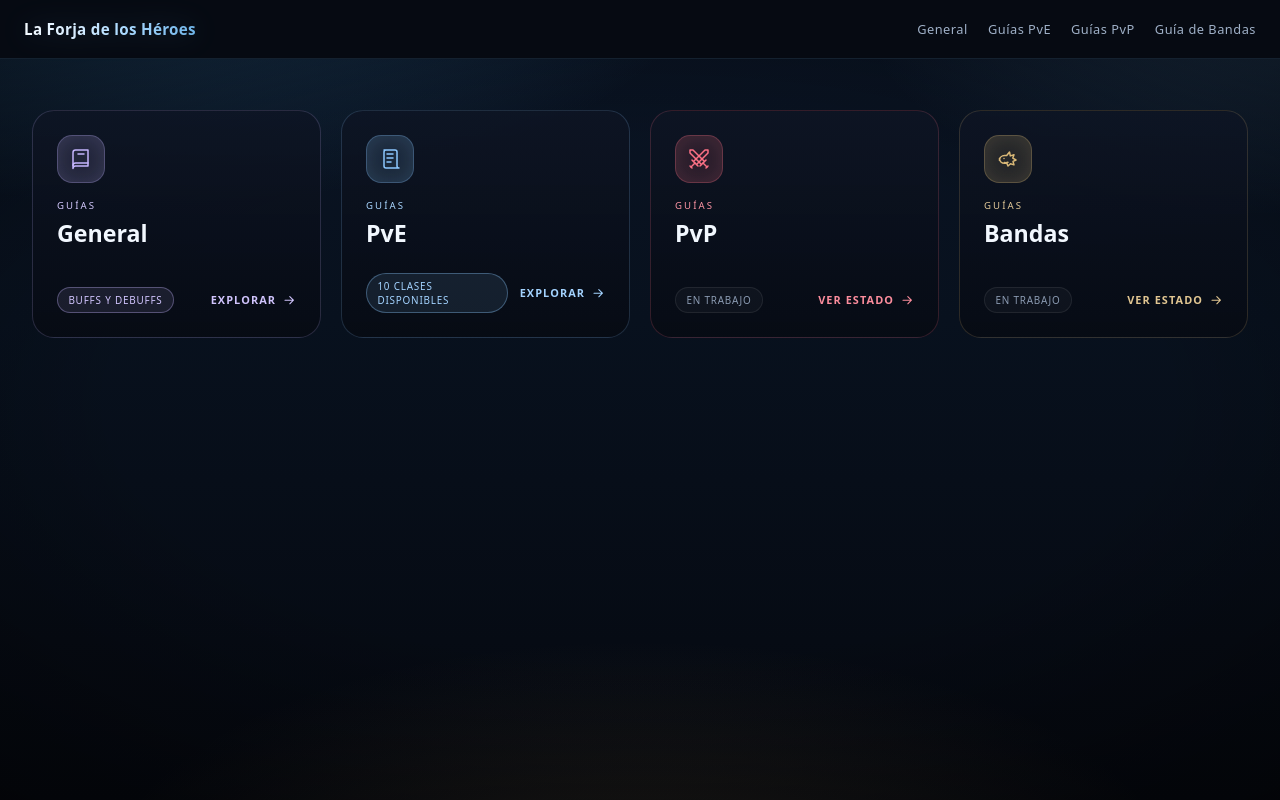
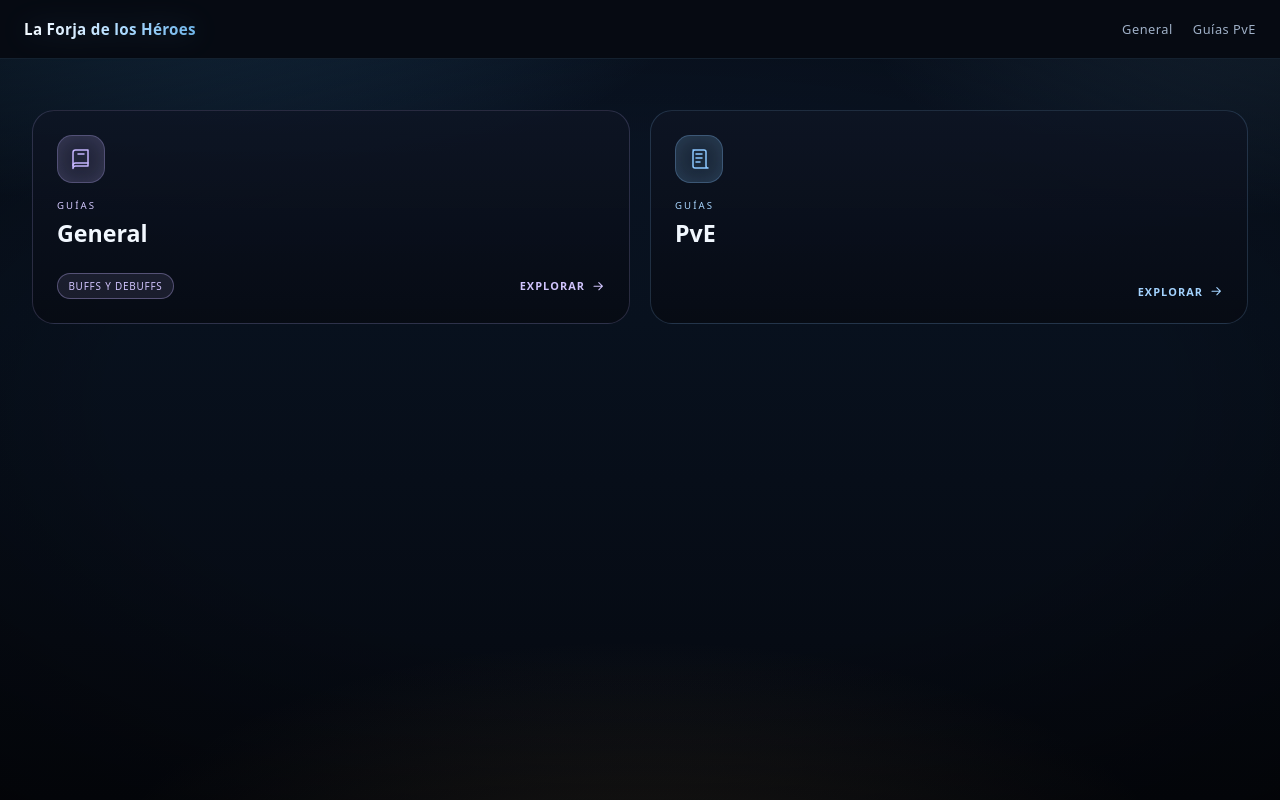
Before and after one commit to KxInsomnia/La-Forja-de-los-Heroes, a React (Vite) app in the folder frontend/: page / in a window 1280 px wide. Built offline with nearby package versions, Linux system fonts and the light colour scheme.

Commit message:
Update: Hide PvP and raid sections and simplify home cards

```diff
--- a/frontend/src/components/home/GuideCard.tsx
+++ b/frontend/src/components/home/GuideCard.tsx
@@ -9,7 +9,7 @@ interface GuideCardProps {
   variant: GuideVariant
   kicker: string
   title: string
-  status: string
+  status?: string
   available?: boolean
   color: string
 }
@@ -163,11 +163,13 @@ export function GuideCard({
       <p className="guide-card__kicker">{kicker}</p>
       <h2 className="guide-card__title">{title}</h2>
       <div className="guide-card__footer">
-        <span
-          className={`guide-card__status${available ? ' guide-card__status--available' : ''}`}
-        >
-          {status}
-        </span>
+        {status && (
+          <span
+            className={`guide-card__status${available ? ' guide-card__status--available' : ''}`}
+          >
+            {status}
+          </span>
+        )}
         <span className="guide-card__cta">
           {available ? 'Explorar' : 'Ver estado'}
           <ArrowIcon />
--- a/frontend/src/components/layout/Navbar.tsx
+++ b/frontend/src/components/layout/Navbar.tsx
@@ -17,12 +17,6 @@ export function Navbar() {
         <NavLink className={navLinkClass} to="/pve">
           Guías PvE
         </NavLink>
-        <NavLink className={navLinkClass} to="/pvp">
-          Guías PvP
-        </NavLink>
-        <NavLink className={navLinkClass} to="/bandas">
-          Guía de Bandas
-        </NavLink>
       </nav>
     </header>
   )
--- a/frontend/src/pages/HomePage.tsx
+++ b/frontend/src/pages/HomePage.tsx
@@ -19,25 +19,8 @@ export function HomePage() {
           variant="pve"
           kicker="Guías"
           title="PvE"
-          status="10 clases disponibles"
           available
           color="#8cc8ff"
-        />
-        <GuideCard
-          to="/pvp"
-          variant="pvp"
-          kicker="Guías"
-          title="PvP"
-          status="En trabajo"
-          color="#fb7185"
-        />
-        <GuideCard
-          to="/bandas"
-          variant="raid"
-          kicker="Guías"
-          title="Bandas"
-          status="En trabajo"
-          color="#d9b877"
         />
       </div>
     </section>
--- a/frontend/src/styles/guide-card.css
+++ b/frontend/src/styles/guide-card.css
@@ -133,6 +133,7 @@
   display: inline-flex;
   align-items: center;
   gap: 0.35rem;
+  margin-left: auto;
   font-size: 0.68rem;
   font-weight: 600;
   letter-spacing: 0.1em;
--- a/frontend/src/styles/home.css
+++ b/frontend/src/styles/home.css
@@ -6,7 +6,7 @@
 
 .home__grid {
   display: grid;
-  grid-template-columns: repeat(4, minmax(0, 1fr));
+  grid-template-columns: repeat(auto-fit, minmax(18rem, 1fr));
   gap: 1.25rem;
 }
 
```
